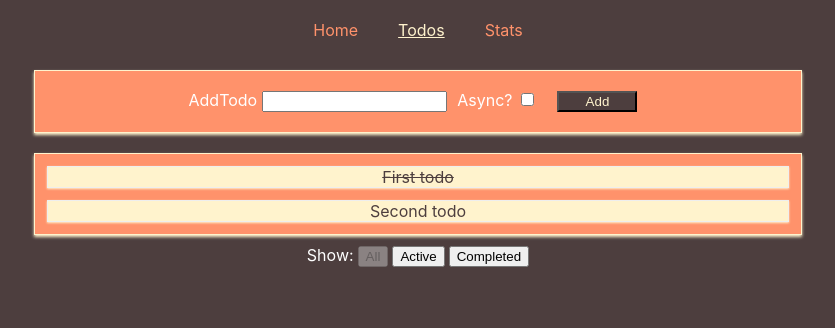
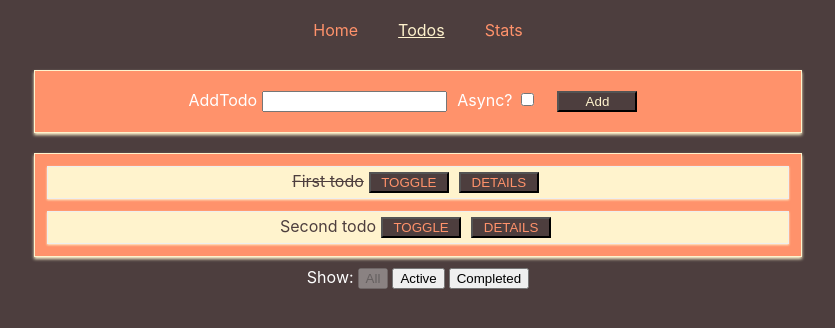
Before and after one commit to kgrzesiu/react-redux-ts-template, a React (Create React App) app: page /todos in a window 1280 px wide. Shown: the top 328 px of the page, without its empty margins (222-1057 px from the left). Built offline with nearby package versions, Linux system fonts and the light colour scheme.

Commit message:
Routing with withRouter for Todo details

```diff
--- a/src/App.tsx
+++ b/src/App.tsx
@@ -1,5 +1,5 @@
 import React from 'react';
-import { BrowserRouter, Route, NavLink } from 'react-router-dom';
+import { BrowserRouter, Route, NavLink, Switch } from 'react-router-dom';
 
 import './css/App.css';
 
@@ -7,6 +7,7 @@ import AddTodo from './containers/todos/AddTodo';
 import TodoList from './containers/todos/TodoList';
 import Footer from './containers/footer/Footer';
 import Stats from './containers/stats/Stats';
+import TodoDetails from './containers/todos/TodoDetails';
 
 class App extends React.Component {
   render() {
@@ -19,19 +20,22 @@ class App extends React.Component {
                 <li><NavLink to="/" exact activeClassName="customActive">Home</NavLink></li>
                 <li><NavLink to="/todos">Todos</NavLink></li>
                 <li><NavLink to={{
-                                pathname: '/stats',
-                                hash: '#submit',
-                                search: '?quick-submit=true'
-                            }}>Stats</NavLink></li>
+                  pathname: '/stats',
+                  hash: '#submit',
+                  search: '?quick-submit=true'
+                }}>Stats</NavLink></li>
               </ul>
             </nav>
-            <Route path="/" exact render={()=> <h4>Home page of todos</h4>}/>
-
-            <Route path="/(todos|todos/:id)" component={AddTodo}/>
-            <Route path="/(todos|todos/:id)" component={TodoList}/>
-            <Route path="/todos" component={Footer}/>
-
-            <Route path="/stats" exact component={Stats}/>
+            <Route path="/" exact render={() => <h4>Home page of todos</h4>} />
+            <Switch>
+              <Route exact path="/todos">
+                <AddTodo></AddTodo>
+                <TodoList></TodoList>
+                <Footer></Footer>
+              </Route>
+              <Route path="/stats" exact component={Stats} />
+              <Route path="/:todoId" exact component={TodoDetails} />
+            </Switch>
 
           </header>
         </div>
--- a/src/containers/todos/Todo.tsx
+++ b/src/containers/todos/Todo.tsx
@@ -1,32 +1,41 @@
 import React, { Component, MouseEvent } from 'react'
+import { RouteComponentProps, withRouter } from 'react-router-dom';
+
 import '../../css/Todo.css'
 
-interface TodoProps {
+interface TodoProps extends RouteComponentProps {
     completed: Boolean,
     text: string,
     key: string,
+    id: string,
     onClick: Function
 }
 
 class Todo extends Component<TodoProps> {
 
-    onTodoClick = (event: MouseEvent<HTMLLIElement>) => {
+    onTodoClick = (event: MouseEvent<HTMLButtonElement>) => {
         event.preventDefault();
         this.props.onClick();
+    }
+
+    detailsClickHandler = (event: MouseEvent<HTMLButtonElement>) => {
+        event.preventDefault();
+        console.log(this.props.history.push("/"+this.props.id))
     }
 
     render() {
         return (
             <li className="Todo"
-                onClick={this.onTodoClick}
                 style={{
                     textDecoration: this.props.completed ? 'line-through' : 'none'
                 }}
             >
                 {this.props.text}
+                <button onClick={this.onTodoClick}>TOGGLE</button>
+                <button onClick={this.detailsClickHandler}>DETAILS</button>
             </li>
         )
     }
 }
 
-export default Todo;
+export default withRouter(Todo);
--- /dev/null
+++ b/src/containers/todos/TodoDetails.tsx
@@ -0,0 +1,21 @@
+import React from 'react'
+import { RouteComponentProps } from 'react-router-dom'
+
+
+interface RouterProps {
+    todoId: string
+}
+
+interface ComponentProps extends RouteComponentProps<RouterProps> {
+
+}
+// RouteComponentProps<RouterParams>
+const TodoDetails: React.SFC<ComponentProps> = (props) => {
+    return (
+        <div>
+            TodoDetails of id: {props.match.params.todoId}
+        </div>
+    )
+}
+
+export default TodoDetails
--- a/src/css/Todo.css
+++ b/src/css/Todo.css
@@ -8,3 +8,10 @@
     text-align: center;
     box-sizing: border-box;
 }
+
+.Todo button {
+    margin: 5px;
+    min-width: 80px;
+    background-color: #4d3e3e;
+    color: #ff926b;
+}
```
